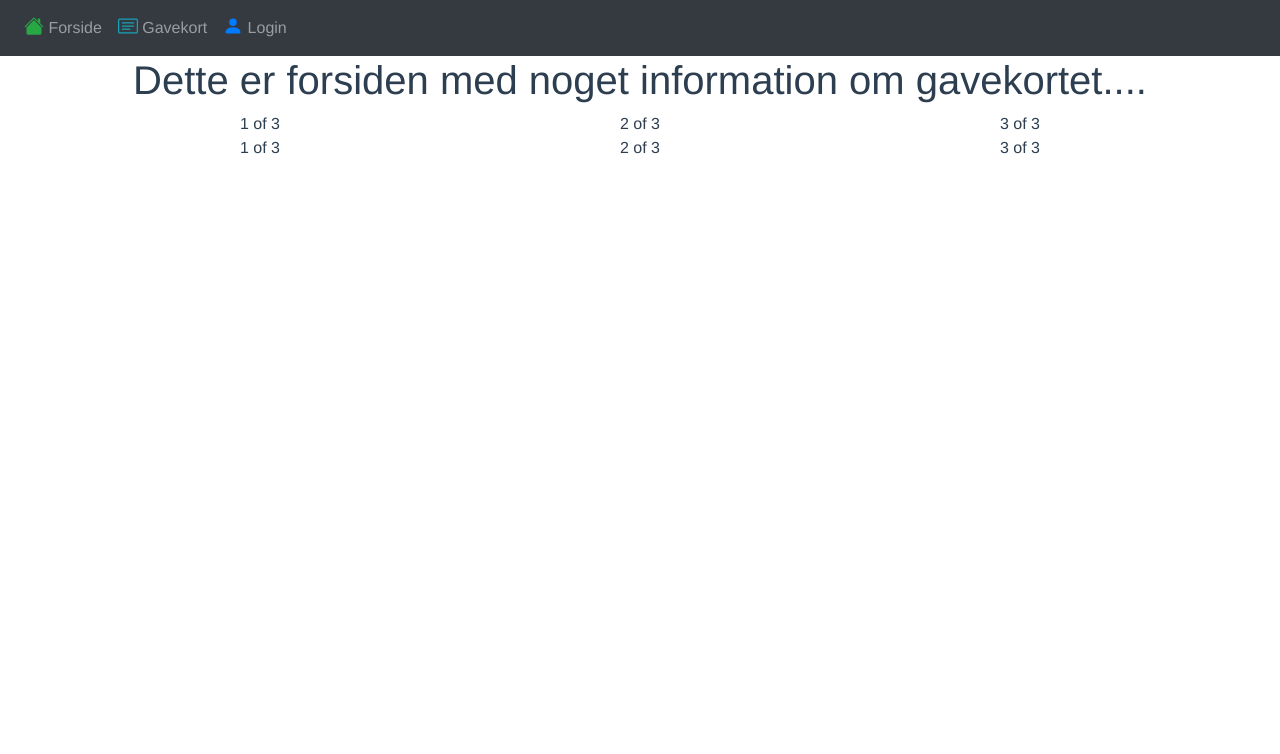
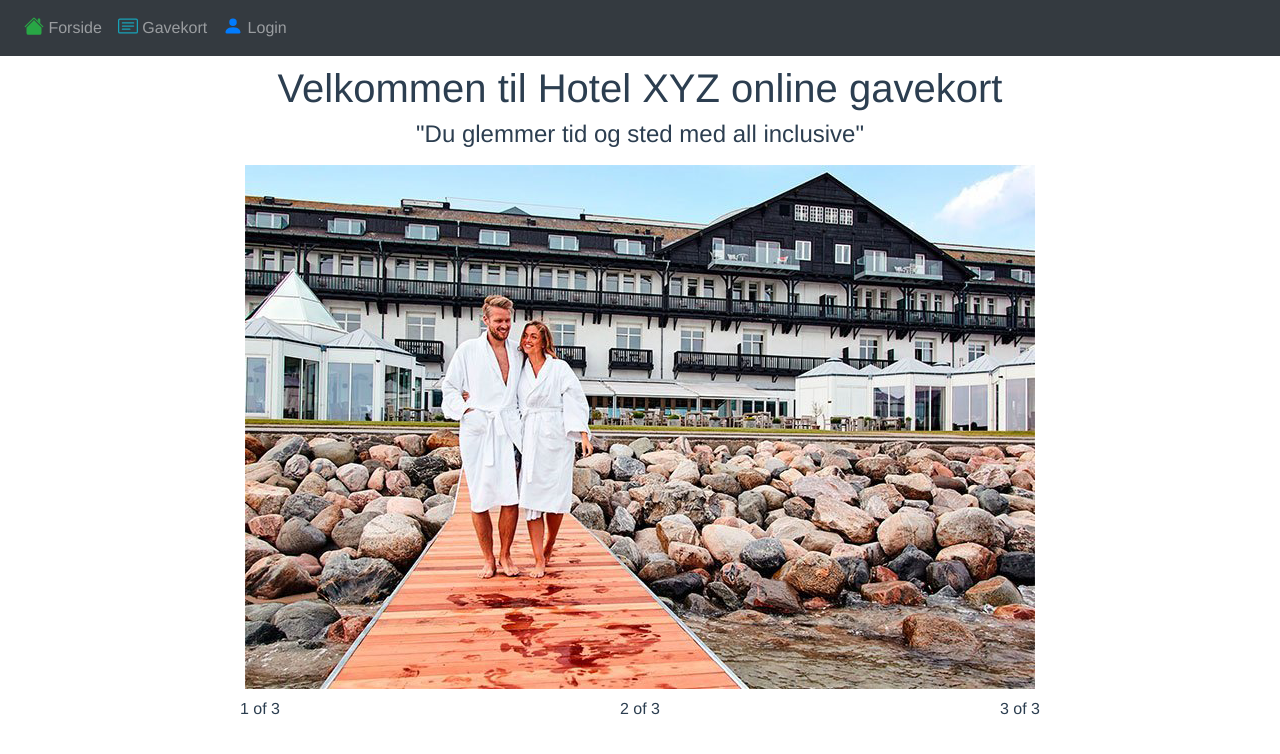
Before and after one commit to Caspec/Vue, a Vue app: page / in a window 1280 px wide. Shown: the top 754 px of the page. Built offline with nearby package versions, Linux system fonts and the light colour scheme.

Commit message:
added hero pictures, add margins fluid imgs

```diff
--- a/src/views/Giftcards.vue
+++ b/src/views/Giftcards.vue
@@ -1,8 +1,15 @@
 <template>
   <div class="giftcards">
-    <h1 class="mt-2 mb-2">Gavekort til Hotel XYZ ferieparadis</h1>
+    <h1 class="mt-2 mb-2">Gavekortet som bliver ved med at give...</h1>
     <b-container class="bv-example-row">
       <b-row>
+        <b-col>
+          <div>
+            <img class="img-fluid" :src="require('../assets/hero.png')" alt="Image" />
+          </div>
+        </b-col>
+      </b-row>
+      <b-row class="mt-4">
         <div v-for="(product, index) in giftcards" :key="index">
           <b-col class="mt-2">
             <div>
--- a/src/views/Home.vue
+++ b/src/views/Home.vue
@@ -1,21 +1,24 @@
 <template>
   <div class="home">
-    <h1>Dette er forsiden med noget information om gavekortet....</h1>
+    <h1 class="mt-2 mb-2">Velkommen til Hotel XYZ online gavekort</h1>
+    <h4>"Du glemmer tid og sted med all inclusive"</h4>
     <b-container class="bv-example-row">
+      <b-row>
+        <b-col>
+          <div>
+            <img class="img-fluid mt-2 mb-2" :src="require('../assets/herobig.png')" alt="Image" />
+          </div>
+        </b-col>
+      </b-row>
+    </b-container>
+
+    <b-container fluid="md">
       <b-row>
         <b-col>1 of 3</b-col>
         <b-col>2 of 3</b-col>
         <b-col>3 of 3</b-col>
       </b-row>
     </b-container>
-
-    <b-container fluid="md">
-  <b-row>
-        <b-col>1 of 3</b-col>
-        <b-col>2 of 3</b-col>
-        <b-col>3 of 3</b-col>
-      </b-row>
-</b-container>
   </div>
 </template>
 
@@ -24,6 +27,8 @@
 
 export default {
   name: "Home",
-  components: {}
+  components: {
+
+  }
 };
 </script>
--- a/src/views/Login.vue
+++ b/src/views/Login.vue
@@ -1,6 +1,6 @@
 <template>
   <div class="login">
-    <h1>Dette er en login side</h1>
+    <h1 class="mt-2 mb-2">Dette er en login side</h1>
   </div>
 </template>
 
```
Also changed, not shown: src/assets/hero.png (added), src/assets/herobig.png (added).
